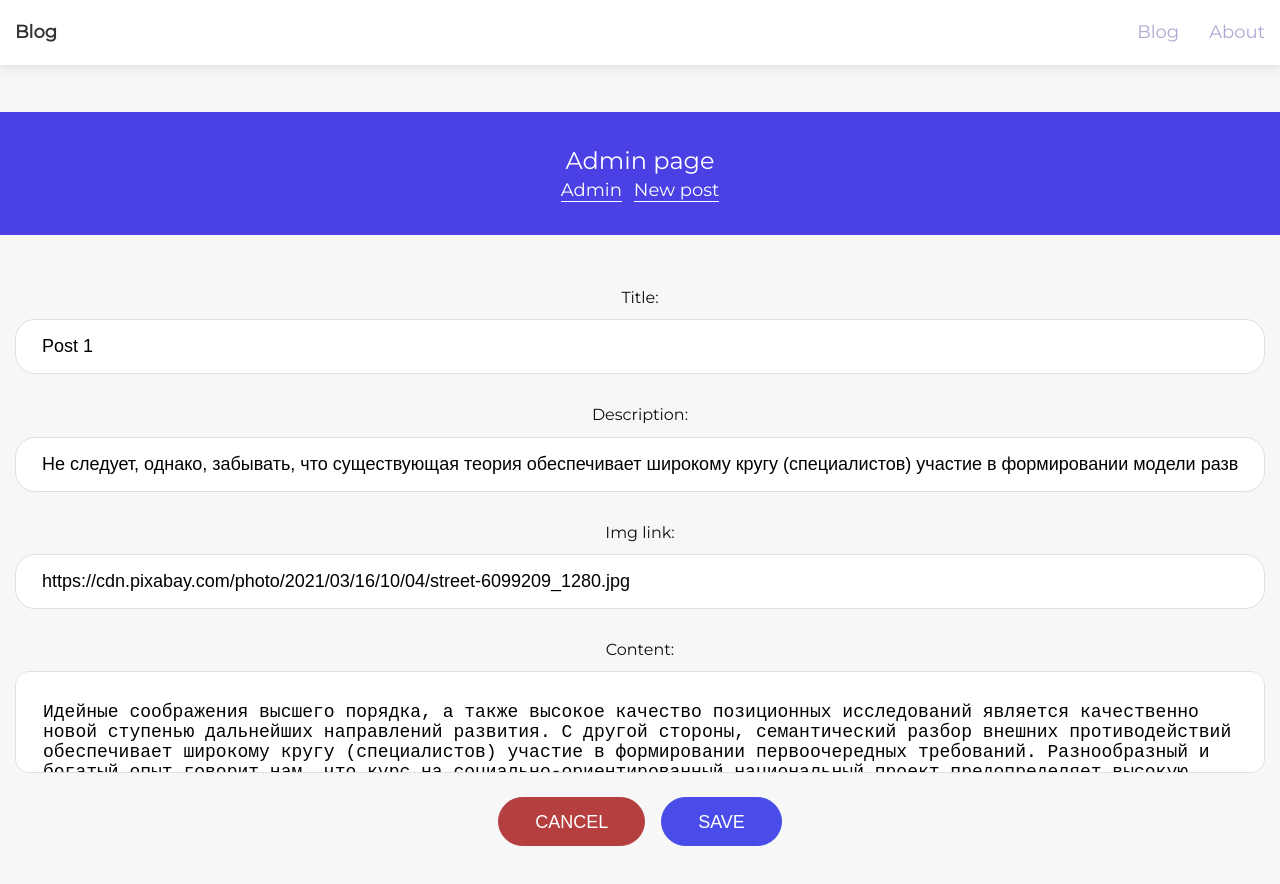
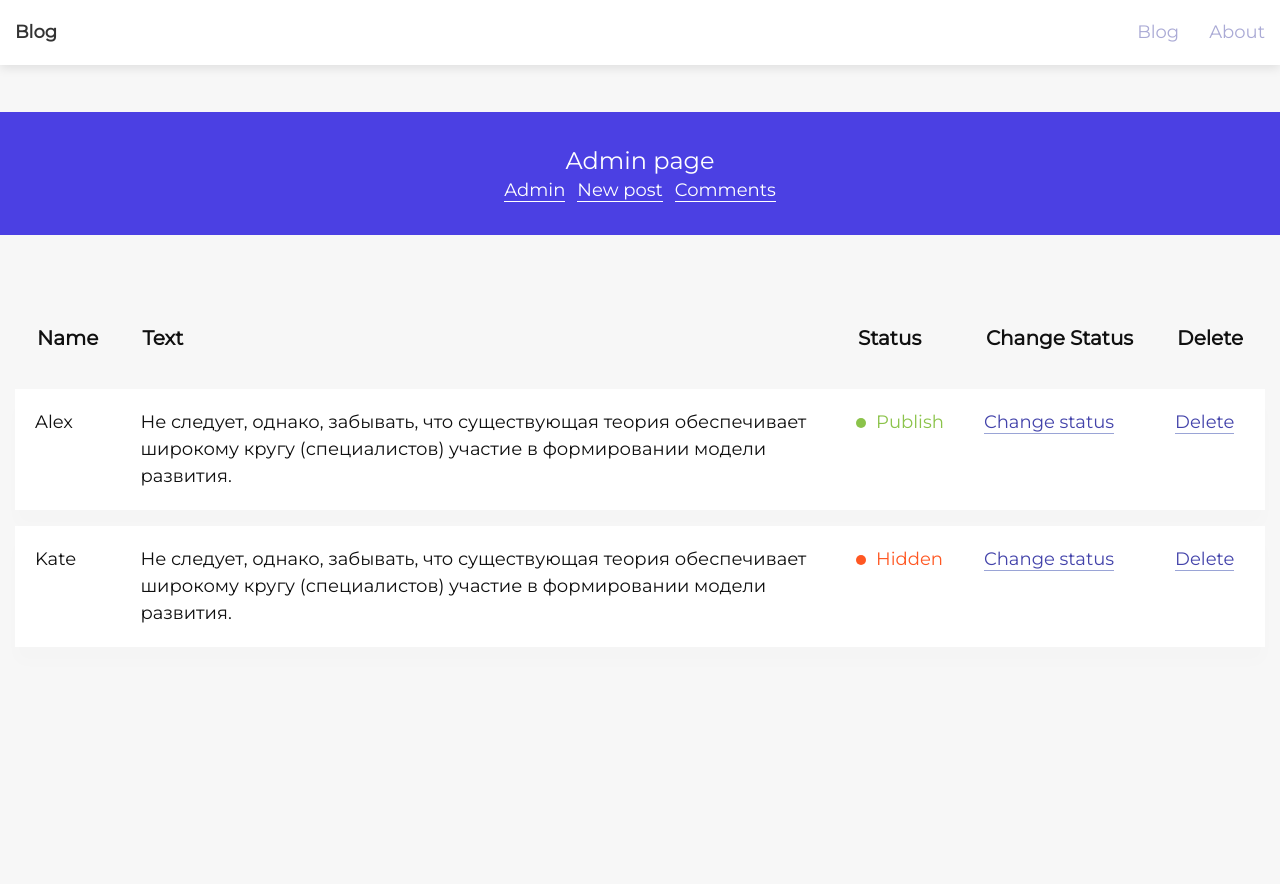
Before and after one commit to karyna4k/Blog, a Nuxt app: page /admin/comments in a window 1280 px wide. Shown: the top 884 px of the page. Built offline with nearby package versions, Linux system fonts and the light colour scheme.

Commit message:
feat: add admin comments page

```diff
--- a/layouts/admin.vue
+++ b/layouts/admin.vue
@@ -5,6 +5,7 @@
     Intro(title="Admin page")
       nuxt-link.link.linkWhite(to="/admin") Admin
       nuxt-link.link.linkWhite(to="/admin/new-post") New post
+      nuxt-link.link.linkWhite(to="/admin/comments") Comments
     nuxt
 </template>
 
--- /dev/null
+++ b/pages/admin/comments/index.vue
@@ -0,0 +1,51 @@
+<template lang="pug">
+CommentTable(:thead="['Name', 'Text', 'Status', 'Change Status', 'Delete']")
+  tbody(slot="tbody")
+    tr(v-for="comment in comments" :key="comment.id")
+      td
+        span {{comment.name}}
+      td
+        span {{comment.text}}
+      td
+        span(v-if="comment.status" class="status true") Publish
+        span(v-else class="status false") Hidden
+      td
+        span(@click="changeStatus(comment.id)" class="link") Change status
+      td
+        span(@click="deleteComment(comment.id)" class="link") Delete
+</template>
+
+<script>
+import CommentTable from "@/components/Admin/CommentTable.vue";
+
+export default {
+  components: { CommentTable },
+  layout: "admin",
+  data () {
+    return {
+      comments: [
+        {
+          id: 1,
+          name: "Alex",
+          text: "Не следует, однако, забывать, что существующая теория обеспечивает широкому кругу (специалистов) участие в формировании модели развития.",
+          status: true
+        },
+        {
+          id: 2,
+          name: "Kate",
+          text: "Не следует, однако, забывать, что существующая теория обеспечивает широкому кругу (специалистов) участие в формировании модели развития.",
+          status: false
+        },
+      ],
+    };
+  },
+  methods: {
+    changeStatus (id) {
+      console.log(`Change comment status id ${id}`);
+    },
+    deleteComment (id) {
+      console.log(`Delete comment id ${id}`);
+    }
+  }
+};
+</script>
```
